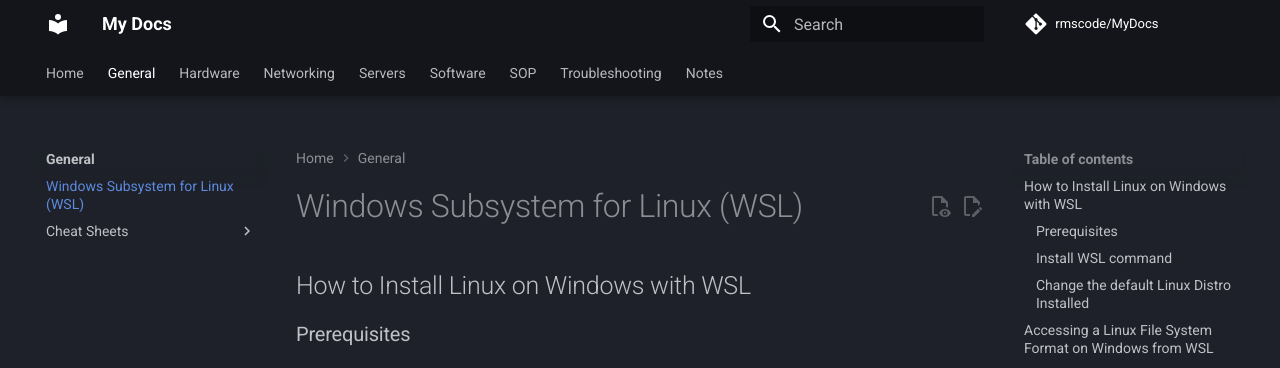
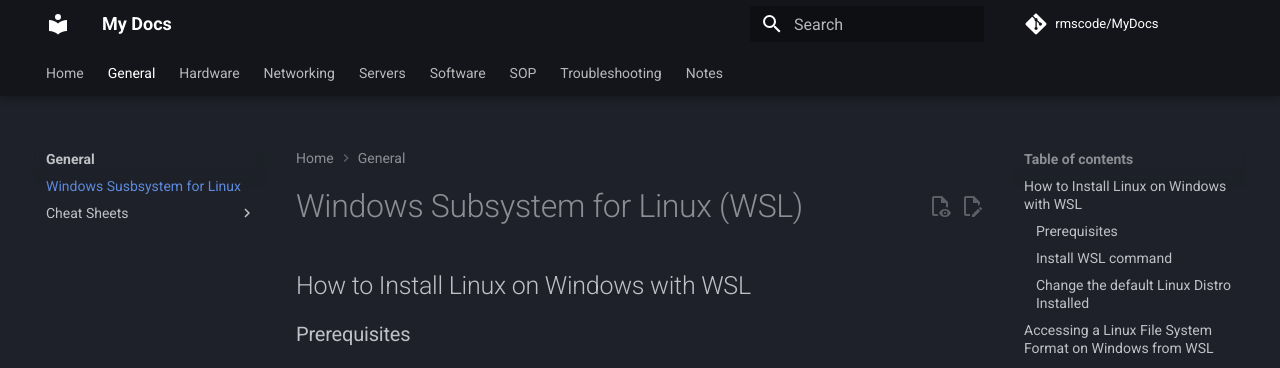
Before and after one commit to rmscode/binary-garden, an MkDocs documentation site: the page built from docs/general/wsl.md, in a window 1280 px wide. Shown: the top 368 px of the page. Built offline with MkDocs 1.6.1 and Material for MkDocs 9.7.7, drawn with Linux system fonts in a browser that asks for light colours; comment, search, counter and statistics services are not loaded; some of the changed lines change nothing that is shown.

Commit message:
Update mkdocs.yml

```diff
--- a/mkdocs.yml
+++ b/mkdocs.yml
@@ -92,64 +92,63 @@
   - Home: index.md
   - General:
     - general/index.md
-    - general/wsl.md
+    - Windows Susbsystem for Linux: general/wsl.md
     - Cheat Sheets:
-      - general/linux-cheat-sheet.md
+      - Linux Cheat Sheet: general/linux-cheat-sheet.md
   - Hardware:
     - hardware/index.md
     - Dell EMC:
       - PowerSwitch S4048-ON:
-        - hardware/dell-emc/S4048-ON/overview.md
+        - Overview: hardware/dell-emc/S4048-ON/overview.md
         - OS9:
-          - hardware/dell-emc/S4048-ON/os9.md
-          - hardware/dell-emc/S4048-ON/os9-debugging.md
-          - hardware/dell-emc/S4048-ON/os9-file-management.md
-          - hardware/dell-emc/S4048-ON/os9-logging.md
-          - hardware/dell-emc/S4048-ON/os9-tty-access.md
-          - hardware/dell-emc/S4048-ON/os9-ufd.md
-          - hardware/dell-emc/S4048-ON/os9-vlan.md
-          - hardware/dell-emc/S4048-ON/os9-vlt.md
-          - hardware/dell-emc/S4048-ON/os9-other.md
-        - OS10:
-          - hardware/dell-emc/S4048-ON/os10.md
+          - Getting Started: hardware/dell-emc/S4048-ON/os9.md
+          - Debugging and Diagnostics: hardware/dell-emc/S4048-ON/os9-debugging.md
+          - File Management: hardware/dell-emc/S4048-ON/os9-file-management.md
+          - Logging: hardware/dell-emc/S4048-ON/os9-logging.md
+          - Managing Access to Terminal Lines: hardware/dell-emc/S4048-ON/os9-tty-access.md
+          - Uplink Failure Detection: hardware/dell-emc/S4048-ON/os9-ufd.md
+          - VLAN Configurations: hardware/dell-emc/S4048-ON/os9-vlan.md
+          - Virtual Link Trunking (VLT): hardware/dell-emc/S4048-ON/os9-vlt.md
+          - Other: hardware/dell-emc/S4048-ON/os9-other.md
+        - OS10: hardware/dell-emc/S4048-ON/os10.md
       - PowerVault ME4 Storage:
-        - hardware/dell-emc/powervault-me4/me4-overview.md
+        - Overview: hardware/dell-emc/powervault-me4/me4-overview.md
         - Getting Started:
-          - hardware/dell-emc/powervault-me4/me4-deployment-brief.md
-          - hardware/dell-emc/powervault-me4/me4-guided-setup.md
-          - hardware/dell-emc/powervault-me4/me4-host-setup.md
+          - Deployment Brief: hardware/dell-emc/powervault-me4/me4-deployment-brief.md
+          - System and Storage Setup: hardware/dell-emc/powervault-me4/me4-guided-setup.md
+          - Host Setup (Windows): hardware/dell-emc/powervault-me4/me4-host-setup.md
         - System Concepts:
-          - hardware/dell-emc/powervault-me4/me4-pools.md
-          - hardware/dell-emc/powervault-me4/me4-disk-groups.md
-          - hardware/dell-emc/powervault-me4/me4-virtual-linear-storage.md
+          - About Pools: hardware/dell-emc/powervault-me4/me4-pools.md
+          - About Disk Groups: hardware/dell-emc/powervault-me4/me4-disk-groups.md
+          - About Virtual and Linear Storage: hardware/dell-emc/powervault-me4/me4-virtual-linear-storage.md
         - System Maintenance:
-          - hardware/dell-emc/powervault-me4/me4-firmware-updates.md
-          - hardware/dell-emc/powervault-me4/me4-shutdown-controller.md
-          - hardware/dell-emc/powervault-me4/me4-module-removal.md
-        - hardware/dell-emc/powervault-me4/me4-cli.md
-        - hardware/dell-emc/powervault-me4/me4-logging.md
-        - hardware/dell-emc/powervault-me4/me4-troubleshooting.md
-        - hardware/dell-emc/powervault-me4/me4-best-practice.md
+          - Firmware Updates: hardware/dell-emc/powervault-me4/me4-firmware-updates.md
+          - Shutting Down a Controller Module: hardware/dell-emc/powervault-me4/me4-shutdown-controller.md
+          - Module Removal & Replacement: hardware/dell-emc/powervault-me4/me4-module-removal.md
+        - Accessing the CLI: hardware/dell-emc/powervault-me4/me4-cli.md
+        - Logging: hardware/dell-emc/powervault-me4/me4-logging.md
+        - Troubleshooting: hardware/dell-emc/powervault-me4/me4-troubleshooting.md
+        - Best Practices: hardware/dell-emc/powervault-me4/me4-best-practice.md
     - Microsoft:
-      - hardware/microsoft/surface-rt.md
-    - hardware/raspberrypi.md
+      - Microsoft Surface: hardware/microsoft/surface-rt.md
+    - Raspberry Pi: hardware/raspberrypi.md
   - Networking:
     - networking/index.md
-    - networking/link-aggregation.md
-    - networking/network-infrastructure.md
-    - networking/spanning-tree.md
+    - Link Aggregation & LACP Basics: networking/link-aggregation.md
+    - Understanding Network Infrastructure: networking/network-infrastructure.md
+    - Spanning Tree Protocol: networking/spanning-tree.md
   - Servers:
     - Windows Server:
       - servers/windows-server/index.md
-      - servers/windows-server/active-directory.md
-      - servers/windows-server/dedup.md
-      - servers/windows-server/group-policy.md
-      - servers/windows-server/msft-cluster.md
+      - Active Directory & Domain Services: servers/windows-server/active-directory.md
+      - Data Deduplication: servers/windows-server/dedup.md
+      - Group Policy: servers/windows-server/group-policy.md
+      - Failover Clustering: servers/windows-server/msft-cluster.md
   - Software:
     - software/index.md
-    # - software/ms-teams.md
-    - software/outlook.md
-    - software/pisignage.md
+    # - Teams: software/ms-teams.md
+    - Outlook: software/outlook.md
+    - PiSignage: software/pisignage.md
   - SOP:
     - sop/index.md
   - Troubleshooting:
```
